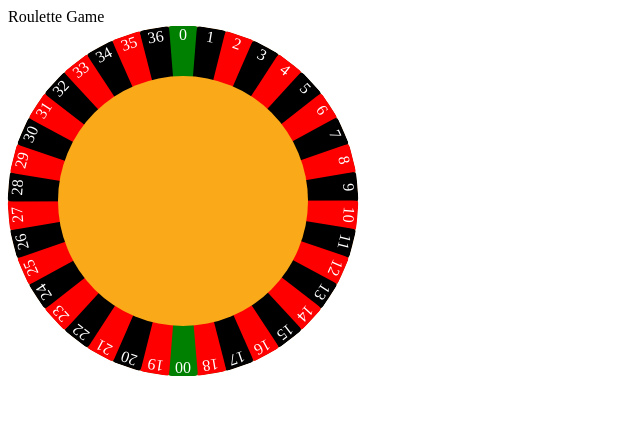
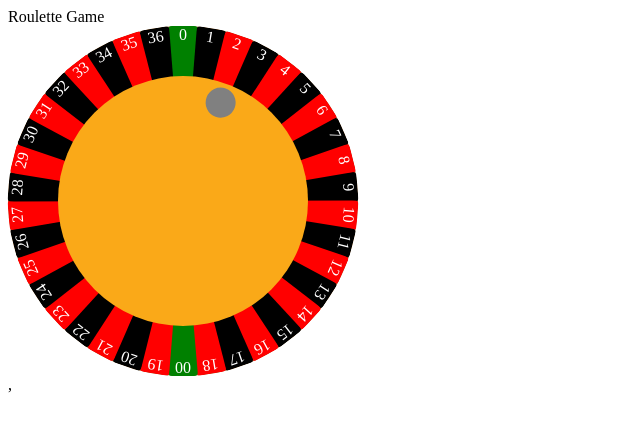
Before and after one commit to codetapacademy/all-on-red-with-react, a React (Create React App) app: page / in a window 1280 px wide. Shown: the top 430 px of the page, without its empty margins (0-640 px from the left). Built offline with nearby package versions, Linux system fonts and the light colour scheme.

Commit message:
feat: [BogdanNegura] - create the ball

```diff
--- /dev/null
+++ b/src/component/ball/ball.component.jsx
@@ -0,0 +1,8 @@
+import React from "react";
+import { StyleBall } from "./ball.style";
+
+const Ball = () => {
+  return <StyleBall />;
+};
+
+export default Ball;
--- /dev/null
+++ b/src/component/ball/ball.style.js
@@ -0,0 +1,23 @@
+import styled from "styled-components";
+
+export const StyleBall = styled.div`
+  width: 30px;
+  height: 130px;
+  /* background-color: blue; */
+  position: absolute;
+  left: 160px;
+  top: 50px;
+  transform: rotate(20deg);
+  transform-origin: 50% 100%;
+
+  &::before {
+    content: "";
+    position: absolute;
+    top: 5px;
+    left: 0;
+    width: 30px;
+    height: 30px;
+    background-color: grey;
+    border-radius: 50%;
+  }
+`;
--- /dev/null
+++ b/src/component/ball/index.js
@@ -0,0 +1 @@
+export { default } from "./ball.component";
--- a/src/component/bord/board.component.jsx
+++ b/src/component/bord/board.component.jsx
@@ -1,6 +1,7 @@
 import React from "react";
-import { StyledBoard } from "./board.style";
+import { StyledBoard, StyledBoardWrapper } from "./board.style";
 import Slot from "../slot";
+import Ball from "../ball";
 
 const Board = () => {
   const length = 18;
@@ -28,11 +29,15 @@ const Board = () => {
   ];
 
   return (
-    <StyledBoard side={350}>
-      {slotList.map(slot => (
-        <Slot {...slot} />
-      ))}
-    </StyledBoard>
+    <StyledBoardWrapper>
+      <StyledBoard side={350}>
+        {slotList.map(slot => (
+          <Slot {...slot} />
+        ))}
+      </StyledBoard>
+      ,
+      <Ball />
+    </StyledBoardWrapper>
   );
 };
 
--- a/src/component/bord/board.style.js
+++ b/src/component/bord/board.style.js
@@ -1,4 +1,8 @@
 import styled from "styled-components";
+
+export const StyledBoardWrapper = styled.div`
+  position: relative;
+`;
 
 export const StyledBoard = styled.div`
   background-color: #94632c;
```
